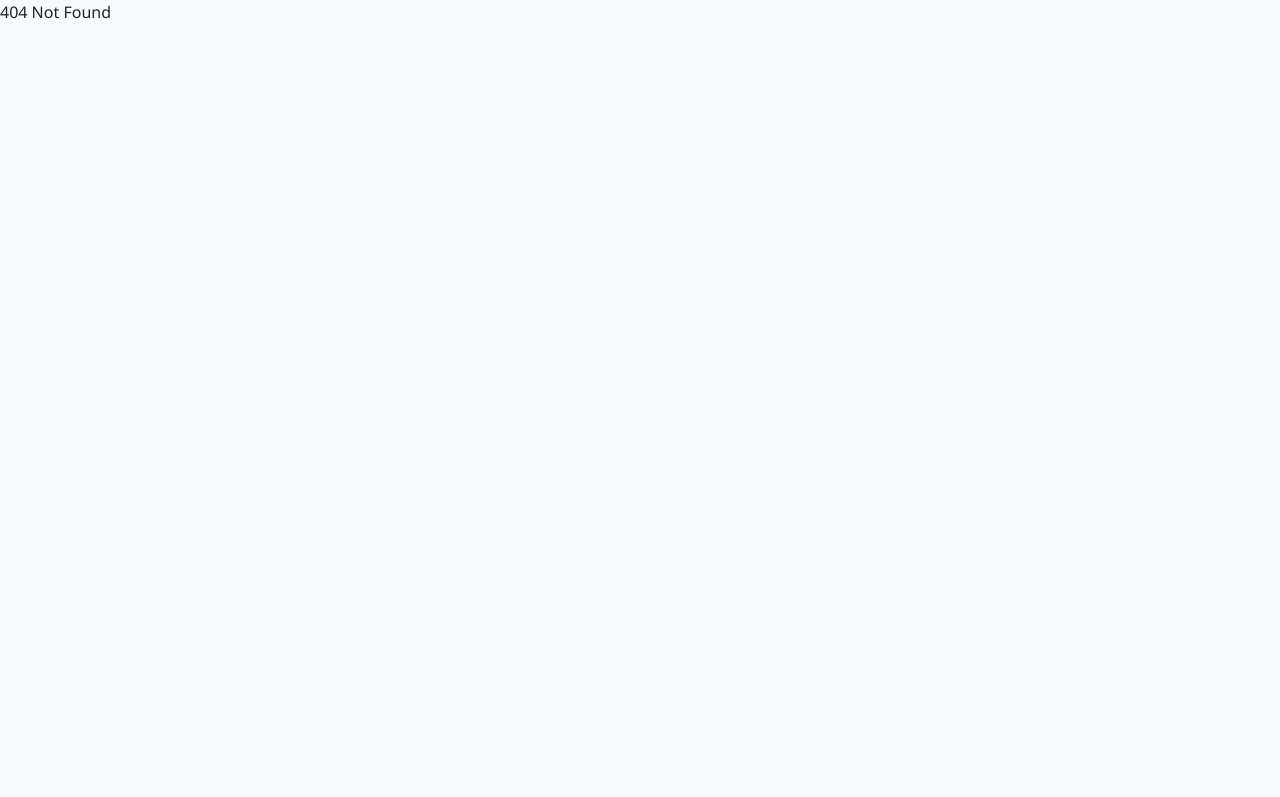
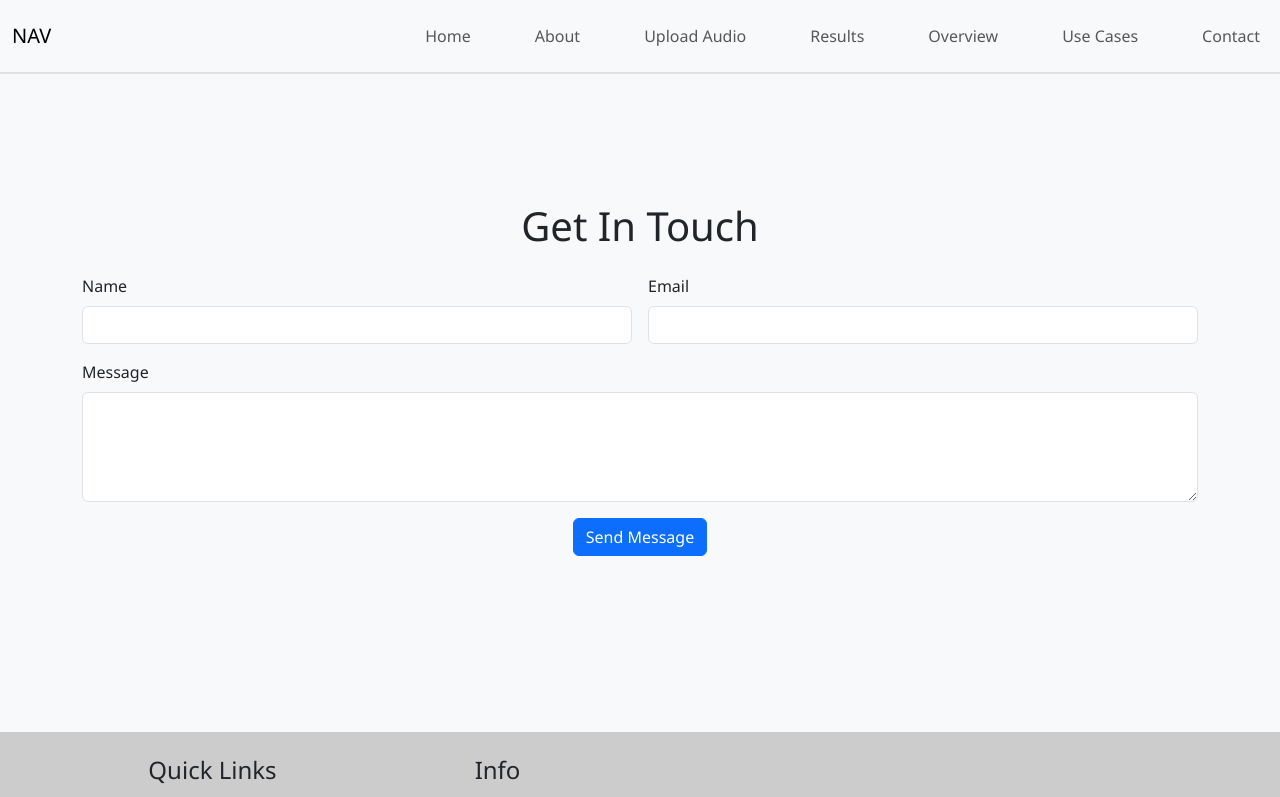
Before and after one commit to Jahmori-R/pureVoiceAI-frontend, a React (Vite) app in the folder react-pureVoiceAI/: page /pureVoiceAI-frontend/contact in a window 1280 px wide. Before the commit this address had no page. Shown: the top 797 px of the page. Built offline with nearby package versions, Linux system fonts and the light colour scheme.

Commit message:
Update routing paths in App and NavBar components to include base path

```diff
--- a/react-pureVoiceAI/src/components/NavBar.tsx
+++ b/react-pureVoiceAI/src/components/NavBar.tsx
@@ -1,13 +1,13 @@
 import { Link } from "react-router-dom";
 
 const links = [
-  { name: "Home", path: "/" },
-  { name: "About", path: "/about" },
-  { name: "Upload Audio", path: "/upload" },
-  { name: "Results", path: "/results" },
-  { name: "Overview", path: "/overview" },
-  { name: "Use Cases", path: "/use-cases" },
-  { name: "Contact", path: "/contact" },
+  { name: "Home", path: "/pureVoiceAI-frontend/" },
+  { name: "About", path: "/pureVoiceAI-frontend/about" },
+  { name: "Upload Audio", path: "/pureVoiceAI-frontend/upload" },
+  { name: "Results", path: "/pureVoiceAI-frontend/results" },
+  { name: "Overview", path: "/pureVoiceAI-frontend/overview" },
+  { name: "Use Cases", path: "/pureVoiceAI-frontend/use-cases" },
+  { name: "Contact", path: "/pureVoiceAI-frontend/contact" },
 ];
 
 function NavBar() {
```
Also changed, not shown: react-pureVoiceAI/src/App.tsx (+7 -7 lines).
